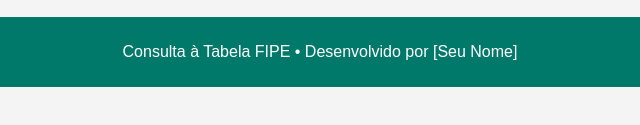
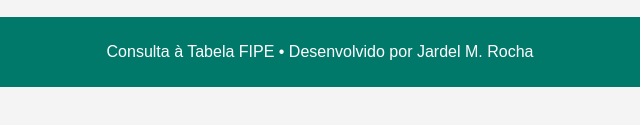
Before and after one commit to del-iron/tabelafipe, a plain HTML site: page index.html in a window 1280 px wide. Shown: the part 451-576 px from the top of the page, 320-960 px from the left. Drawn offline with Linux system fonts and the light colour scheme.

Commit message:
atualização

```diff
--- a/index.html
+++ b/index.html
@@ -43,7 +43,7 @@
     </main>
 
     <footer>
-        <p>Consulta à Tabela FIPE • Desenvolvido por [Seu Nome]</p>
+        <p>Consulta à Tabela FIPE • Desenvolvido por Jardel M. Rocha</p>
     </footer>
 
     <script src="script.js"></script>
```
